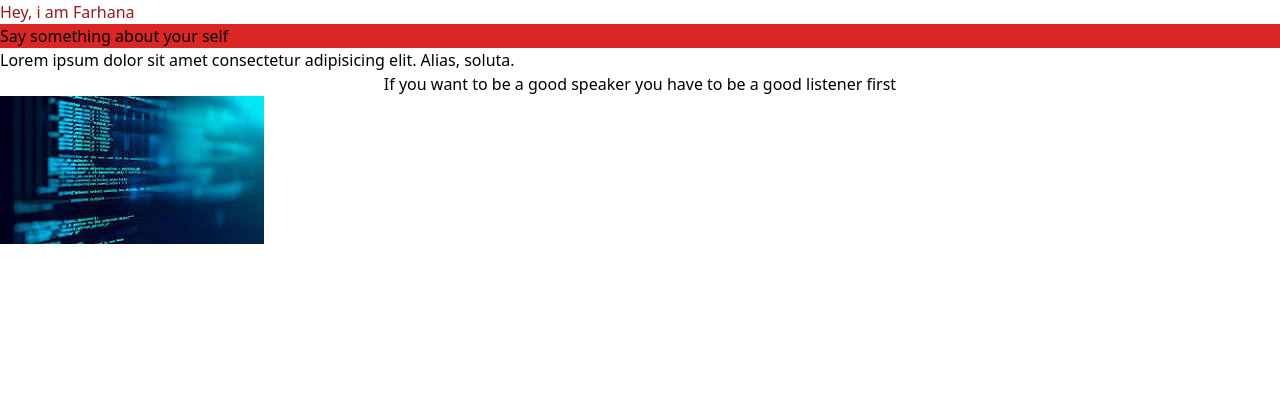
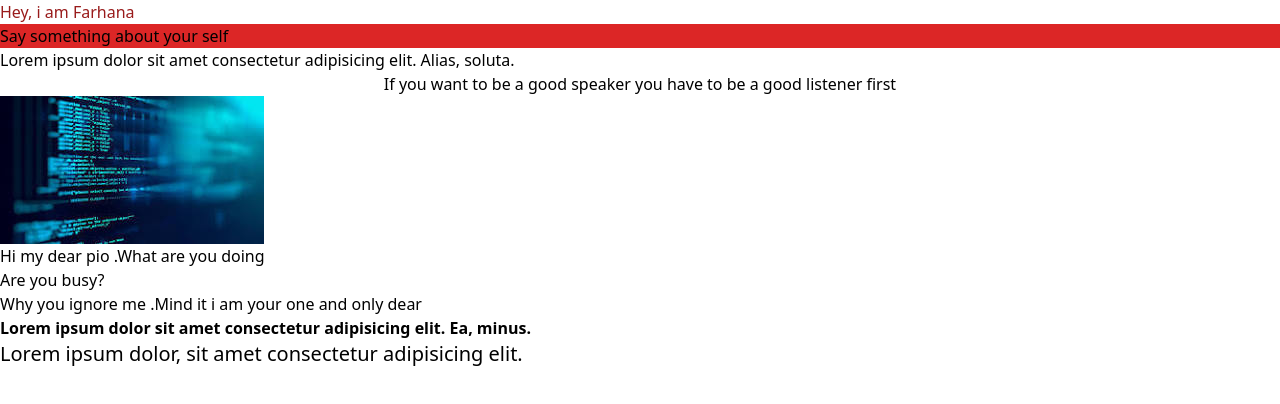
Before and after one commit to farhanasadika/TyphographyTailwind, a plain HTML site: page index.html in a window 1280 px wide. Drawn offline with nearby package versions, Linux system fonts and the light colour scheme.

Commit message:
Third commit

```diff
--- a/index.html
+++ b/index.html
@@ -14,5 +14,11 @@
     <h1 class="text-center">If you want to be a good speaker you have to be a good listener first</h1>
     <img src="./download (1).jpeg" alt="">
 
+    <h1 class="decoration-dashed">Hi my dear pio .What are you doing</h1>
+    <h1 class="underline-offset-4">Are you busy?</h1>
+    <h1 class="text-justify">Why you ignore me .Mind it i am your one and only dear</h1>
+    <p class="font-bold">Lorem ipsum dolor sit amet consectetur adipisicing elit. Ea, minus.</p>
+    <p class="text-xl">Lorem ipsum dolor, sit amet consectetur adipisicing elit.</p>
+
 </body>
 </html>
```
